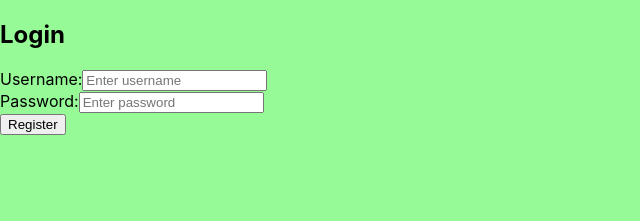
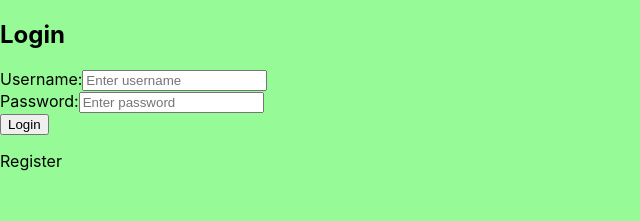
Before and after one commit to nemiasalc56/react-jokes-front-end, a React (Create React App) app in the folder jokes-app/: page / in a window 1280 px wide. Shown: the top 221 px of the page, without its empty margins (0-640 px from the left). Built offline with nearby package versions, Linux system fonts and the light colour scheme.

Commit message:
added login method that is call when user tries to log in

```diff
--- a/jokes-app/src/LoginRegisterForm/index.js
+++ b/jokes-app/src/LoginRegisterForm/index.js
@@ -26,8 +26,30 @@ class LoginRegisterForm extends Component {
 
 	handleSubmit = (e) => {
 		e.preventDefault()
-		this.props.register(this.state)
+		this.loginRegister()
+	}
 
+	// switch the form to login or register
+	switchForm = () => {
+		console.log('switch form was called');
+		if(this.state.action === "login") {
+			this.setState({
+				action: "register"
+			})
+		} else {
+			this.setState({
+				action: "login"
+			})
+		}
+	}
+
+	// login or register
+	loginRegister = () => {
+		if(this.state.action === "register") {
+			this.props.register(this.state)
+		} else {
+			this.props.login()
+		}
 	}
 
 	render() {
@@ -104,7 +126,14 @@ class LoginRegisterForm extends Component {
 							onChange={this.handleChange}
 						/>
 					</div>
-					<button type="Submit">Register</button>
+					<button type="Submit">
+						{
+							this.state.action === "login"
+							? "Login"
+							: "Register"
+						}
+					</button>
+					<p onClick={this.switchForm}>Register</p>
 				</form>
 			</div>
 			)
```
